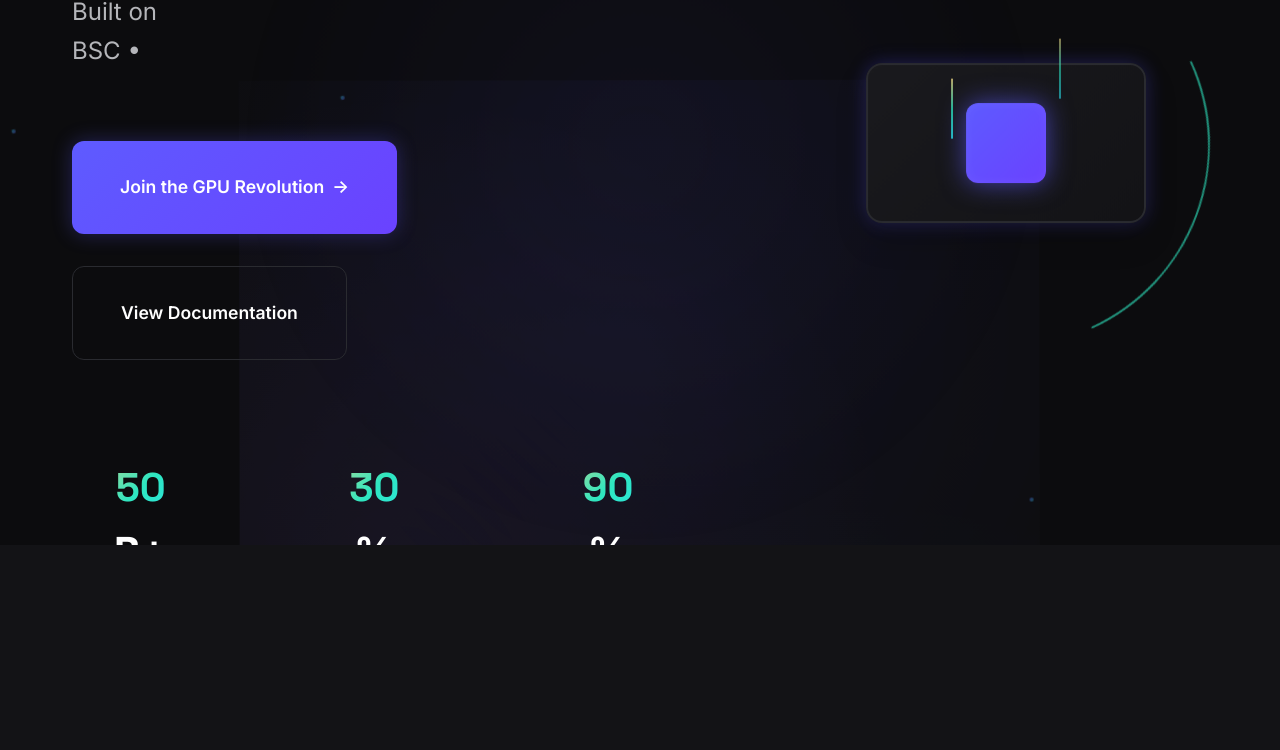
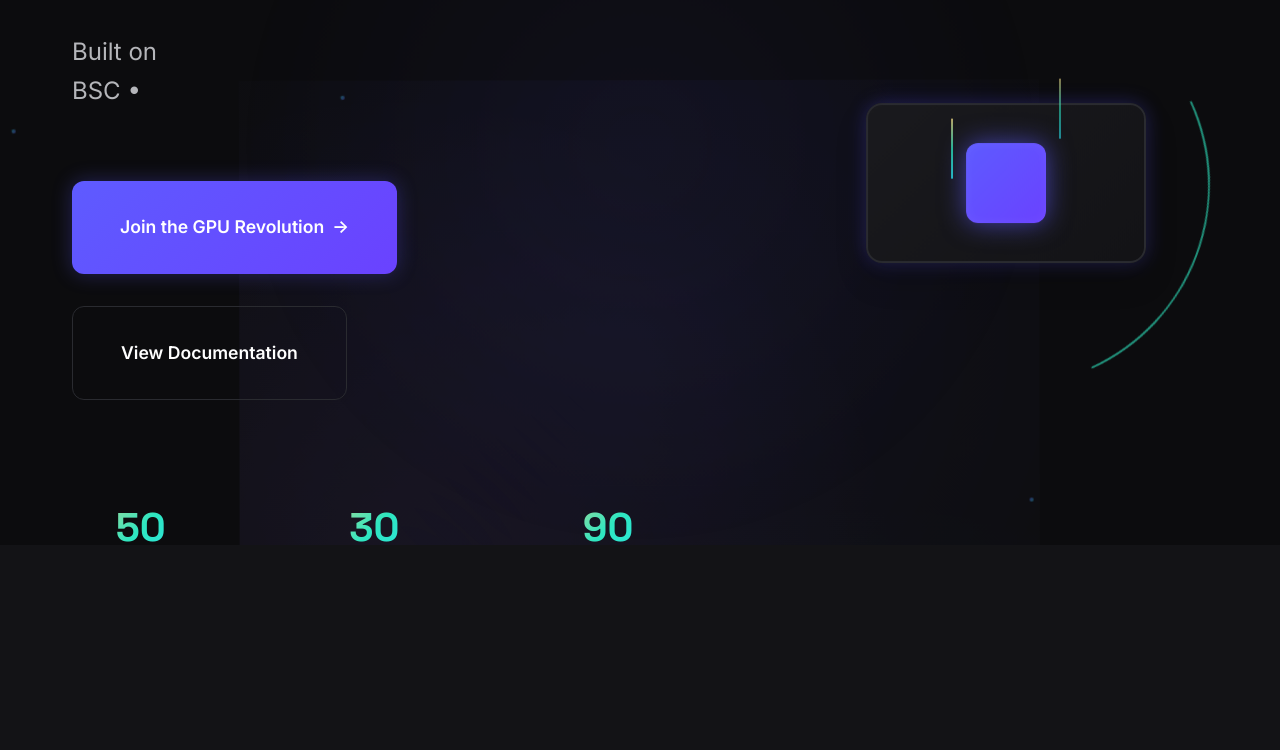
Before and after one commit to dqv12908/voltriya, a plain HTML site: page index.html in a window 1280 px wide. Shown: the part 255-1005 px from the top of the page. Drawn offline with Linux system fonts and the light colour scheme; animation ran at ten frames a second.

Commit message:
Fix navbar covering hero section by adding top padding

```diff
--- a/style.css
+++ b/style.css
@@ -332,7 +332,7 @@ h1, h2, h3, h4, h5, h6 {
     display: flex;
     align-items: center;
     position: relative;
-    padding: var(--space-4xl) 0;
+    padding: calc(80px + var(--space-4xl)) 0 var(--space-4xl);
     overflow: hidden;
 }
 
```
